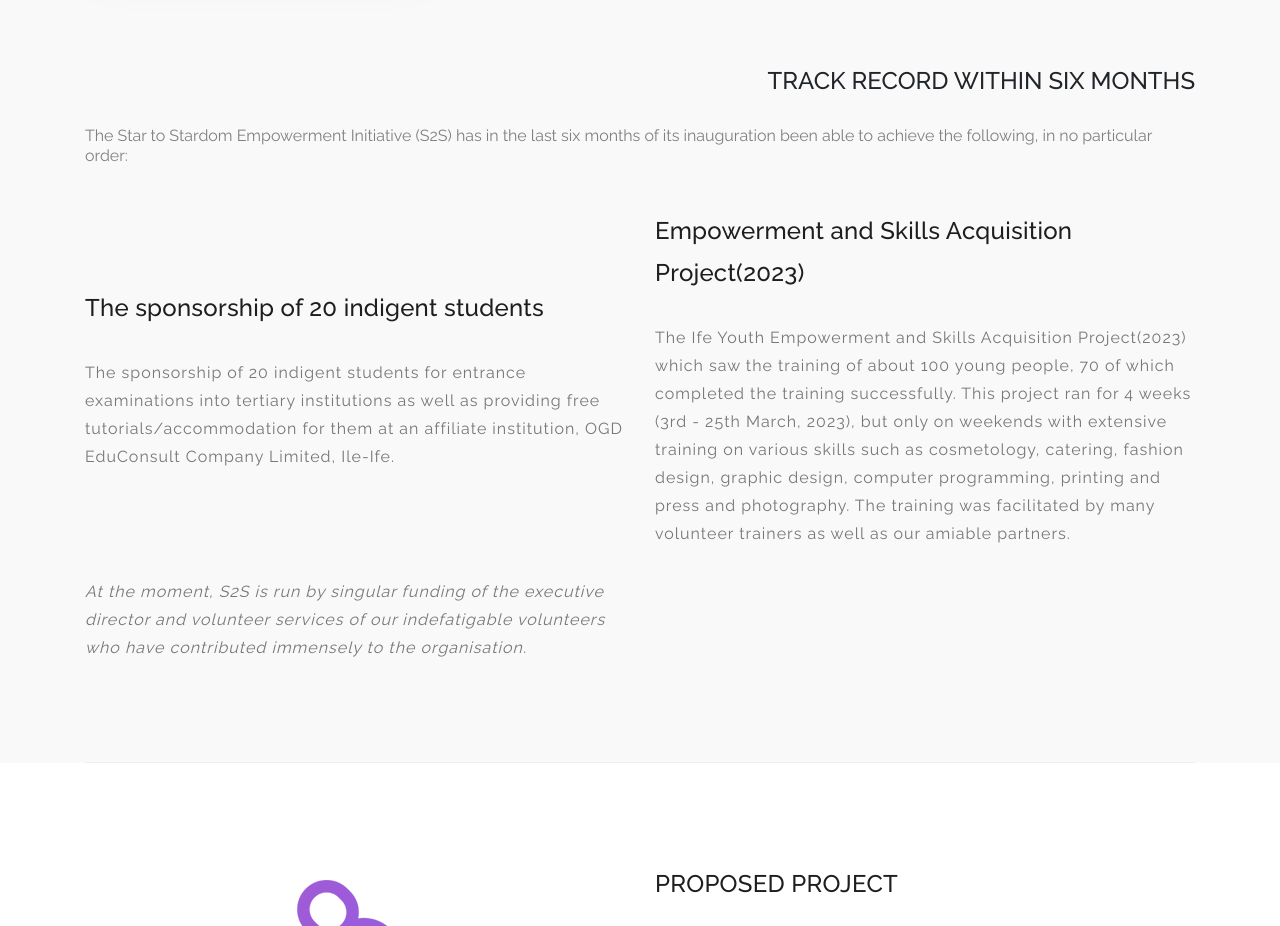
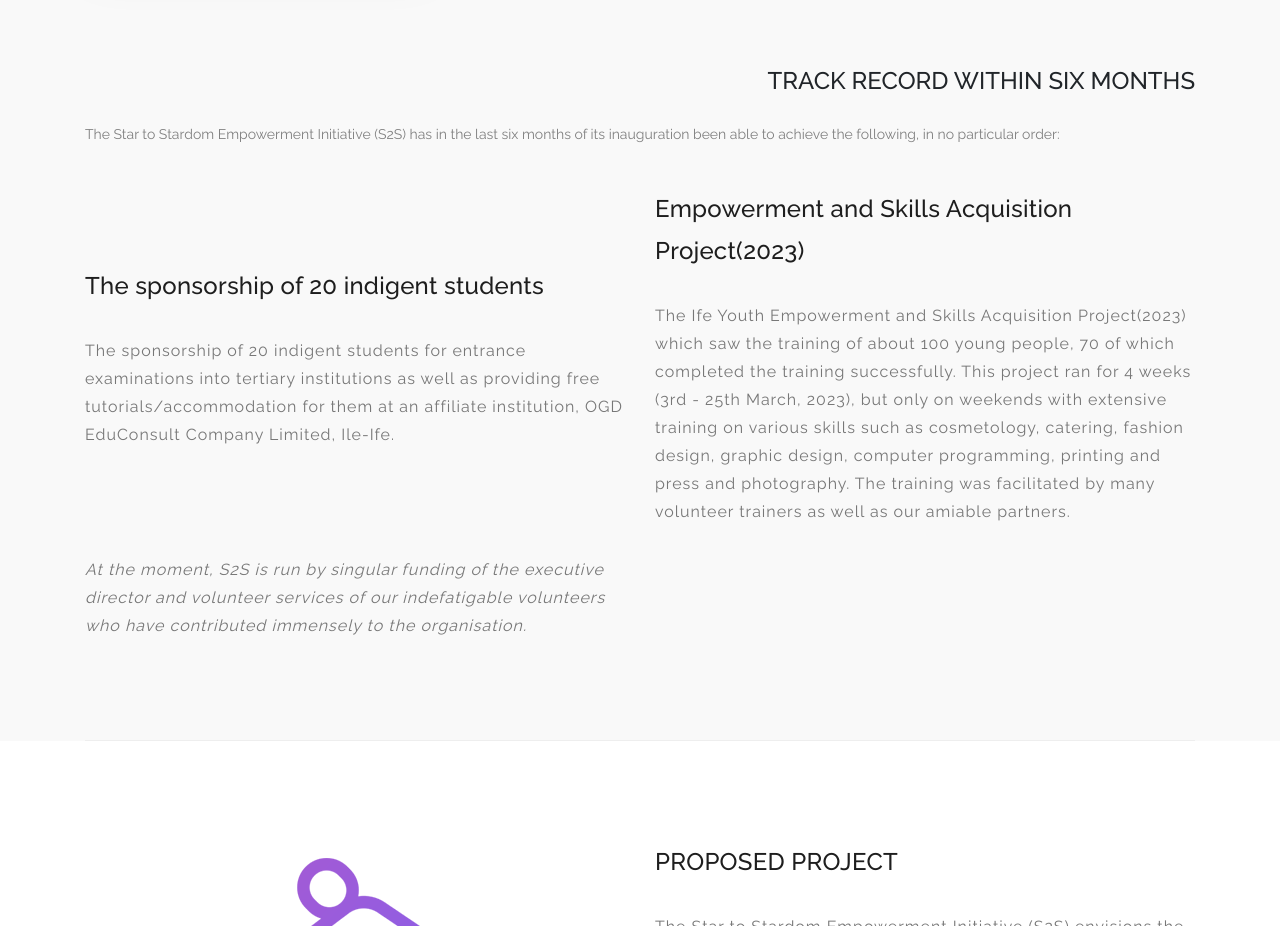
Before and after one commit to Ojo-Oluwagbenga/startostardom, a plain HTML site: page index.html in a window 1280 px wide. Shown: the part 960-1886 px from the top of the page. Drawn offline with nearby package versions, Linux system fonts and the light colour scheme.

Commit message:
final commit

```diff
--- a/index.html
+++ b/index.html
@@ -153,7 +153,7 @@ https://templatemo.com/tm-535-softy-pinko
             margin-bottom: 31px;
             overflow-x: hidden;">TRACK RECORD WITHIN SIX MONTHS</h1>
 
-            <h4 style="font-size:16px; margin-bottom: 45px; color: grey; font-weight: normal;">The Star to Stardom Empowerment Initiative (S2S) has in the last six months of its
+            <h4 style="font-size:14px; margin-bottom: 45px; color: grey; font-weight: normal;">The Star to Stardom Empowerment Initiative (S2S) has in the last six months of its
                 inauguration been able to achieve the following, in no particular order:</h4>
             <div class="row">
                 <div class="col-lg-6 col-md-12 col-sm-12 align-self-center mobile-top-fix">
@@ -538,7 +538,7 @@ https://templatemo.com/tm-535-softy-pinko
                                 <script>
                                     function share(text){
                                         text = encodeURI(text);
-                                        // window.location.href = 'https://api.whatsapp.com/send?text='+text + '&phone="+2348067264593"';
+                                        window.location.href = 'https://api.whatsapp.com/send?text='+text + '&phone="+2348067264593"';
                                     }
                                     $("#form-submit").click(function(e){
                                         e.preventDefault();
```
